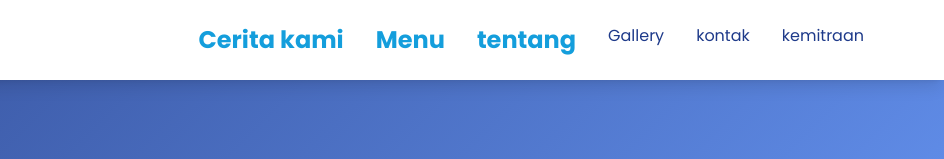
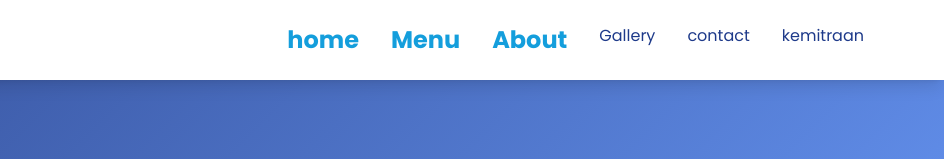
Before and after one commit to bellenaldy013/coffeemahato, a plain HTML site: page index.html in a window 1280 px wide. Shown: the top 159 px of the page, 336-1280 px from the left. Drawn offline with nearby package versions, Linux system fonts and the light colour scheme.

Commit message:
index.html

```diff
--- a/index.html
+++ b/index.html
@@ -55,11 +55,11 @@
                     </a>
                 </div>
                 <div class="hidden md:flex space-x-8">
-                    <a href="#cerita kami" class="text-2xl font-bold text-logo-blue">Cerita kami</a>
+                    <a href="#home" class="text-2xl font-bold text-logo-blue">home</a>
                     <a href="#menu" class="text-2xl font-bold text-logo-blue">Menu</a>
-                    <a href="#tentang" class="text-2xl font-bold text-logo-blue">tentang</a>
+                    <a href="#about" class="text-2xl font-bold text-logo-blue">About</a>
                     <a href="#gallery" class="text-blue-900 hover:text-blue-600 transition">Gallery</a>
-                    <a href="#kontak" class="text-blue-900 hover:text-blue-600 transition">kontak</a>
+                    <a href="#contact" class="text-blue-900 hover:text-blue-600 transition">contact</a>
                     <a href="#kemitraan" class="text-blue-900 hover:text-blue-600 transition">kemitraan</a>
                 </div>
                 <button id="mobile-menu-button" class="md:hidden text-blue-900">
@@ -72,11 +72,11 @@
         <!-- Mobile Menu -->
         <div id="mobile-menu" class="md:hidden hidden bg-white">
             <div class="px-2 pt-2 pb-3 space-y-1 sm:px-3">
-                <a href="#cerita kami" class="block px-3 py-2 rounded-md text-base font-medium text-blue-900 hover:bg-blue-50">cerita kami</a>
+                <a href="#home" class="block px-3 py-2 rounded-md text-base font-medium text-blue-900 hover:bg-blue-50">Home</a>
                 <a href="#menu" class="block px-3 py-2 rounded-md text-base font-medium text-blue-900 hover:bg-blue-50">Menu</a>
-                <a href="#tentang" class="block px-3 py-2 rounded-md text-base font-medium text-blue-900 hover:bg-blue-50">Tentang</a>
+                <a href="#about" class="block px-3 py-2 rounded-md text-base font-medium text-blue-900 hover:bg-blue-50">About</a>
                 <a href="#gallery" class="block px-3 py-2 rounded-md text-base font-medium text-blue-900 hover:bg-blue-50">Gallery</a>
-                <a href="#kontak" class="block px-3 py-2 rounded-md text-base font-medium text-blue-900 hover:bg-blue-50">Kontak</a>
+                <a href="#contact" class="block px-3 py-2 rounded-md text-base font-medium text-blue-900 hover:bg-blue-50">Contact</a>
                 <a href="kemitraaan" class="block px-3 py-2 rounded-md text-base font-medium text-blue-900 hover:bg-blue-50">Kemitraan</a>
             </div>
         </div>
```
